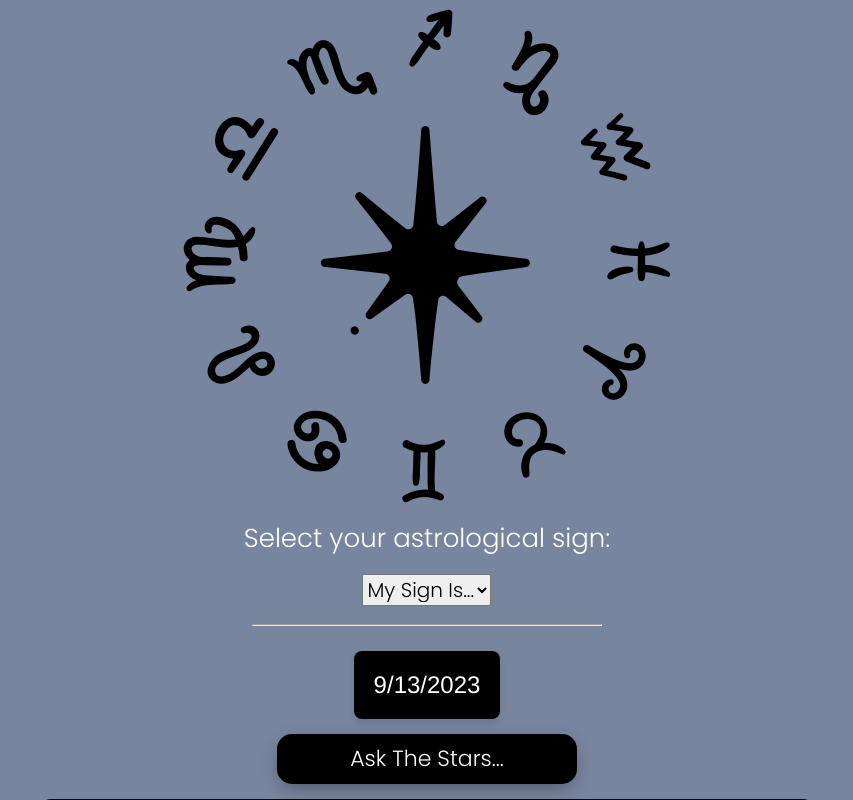
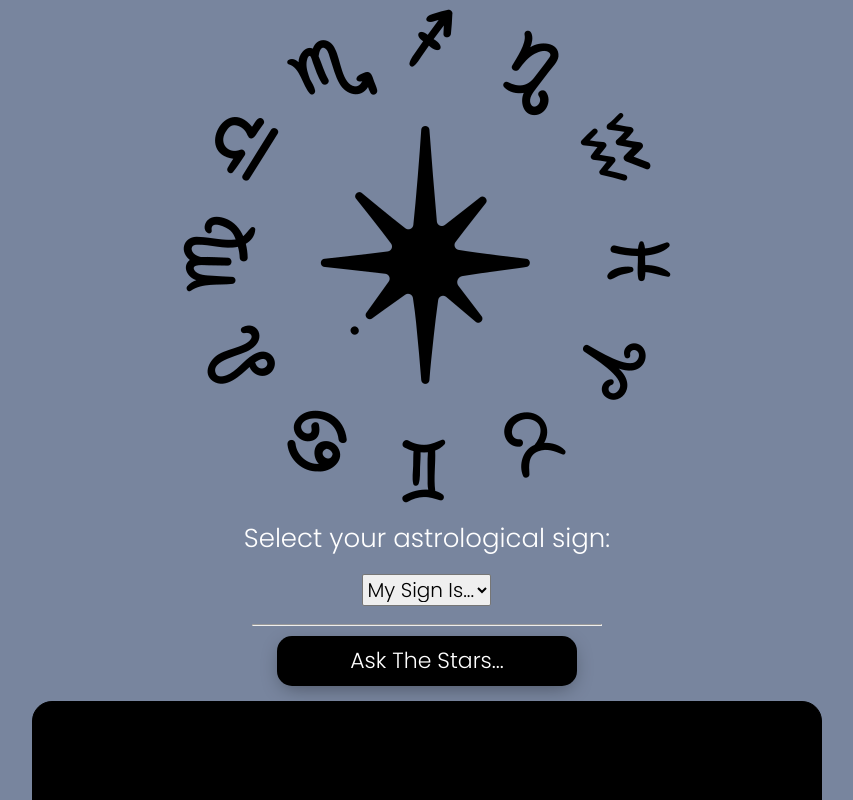
Before and after one commit to CoreySumma/astrology, a React (Create React App) app: page / in a window 1280 px wide. Shown: the top 800 px of the page, without its empty margins (213-1066 px from the left). Built offline with nearby package versions, Linux system fonts and the light colour scheme; no server answers.

Commit message:
fed gpt reverse geo loc for each user and incorporated it in prediction response

```diff
--- a/package.json
+++ b/package.json
@@ -37,5 +37,8 @@
       "last 1 firefox version",
       "last 1 safari version"
     ]
+  },
+  "devDependencies": {
+    "react-devtools": "^4.28.0"
   }
 }
--- a/src/components/DayAtAGlance/DayAtAGlance.jsx
+++ b/src/components/DayAtAGlance/DayAtAGlance.jsx
@@ -25,6 +25,7 @@ export default function DayAtAGlance({
         location,
         dispatch,
         description,
+        location
       );
       console.log("this is the result from gptApi", result);
       setPrediction(result);
--- a/src/components/header/Header.jsx
+++ b/src/components/header/Header.jsx
@@ -1,4 +1,4 @@
-import React from "react";
+import React, { useEffect } from "react";
 import Weather from "../Weather/Weather";
 import SignForm from "../SignForm/SignForm";
 import "./Header.css";
@@ -9,20 +9,19 @@ export default function Header({ data, time, sign, setSign }) {
   // console.log("this is within the header component", data);
   // set current date
   const dispatch = useDispatch();
-  let dateObj = new Date();
-  let month = dateObj.getMonth() + 1; // Months from 1-12
-  let day = dateObj.getDate();  // Gets the day of the month according to local time
-  let year = dateObj.getFullYear();
 
-  const newDate = month + "/" + day + "/" + year;
+  useEffect(() => {
+    const dateObj = new Date();
+    const newDate = dateObj.toLocaleDateString();
+    dispatch(updateDate(newDate));
+  }, [dispatch]);
 
-  dispatch(updateDate(newDate));
 
   return (
     data && (
       <header className="App-header">
         <SignForm sign={sign} setSign={setSign} data={data} time={time}/>
-        <p className="date-display"> {newDate} </p>
+        {/* <p className="date-display"> {newDate} </p> */}
         {/* <div className="Forecast">
           {data.current ? <Weather data={data} time={time}/> : <div></div>}
         </div> */}
--- a/src/pages/App/App.jsx
+++ b/src/pages/App/App.jsx
@@ -6,6 +6,7 @@ import React from "react";
 import DayAtAGlance from "../../components/DayAtAGlance/DayAtAGlance";
 import weatherApi from "../../utilities/weather-api";
 import { updateTime } from "../../actions";
+import { updateLocation } from "../../actions";
 import axios from "axios";
 
 export default function App() {
@@ -13,6 +14,8 @@ export default function App() {
   const [long, setLong] = useState(null);
   const [data, setData] = useState([]);
   const [sign, setSign] = useState([]);
+  // Flag to check if location has been fetched to avoid constant calling of API
+  let [locationFetched, setLocationFetched] = useState(false);
 
   const dispatch = useDispatch();
   // Call the openWeather API to get forecast and pass long and lat for reverse geo
@@ -31,6 +34,18 @@ export default function App() {
             res.data.results[0].address_components[3].long_name,
             res.data.results[0].address_components[5].long_name
           );
+          const locationData = `
+          ${res.data.results[0].address_components[2].long_name},
+          ${res.data.results[0].address_components[3].long_name},
+          ${res.data.results[0].address_components[5].long_name}`.trim();
+          let time = new Date().toLocaleTimeString("en-US", {
+            hour: "2-digit",
+            minute: "2-digit",
+            hour12: true,
+          });
+          dispatch(updateTime(time));
+          dispatch(updateLocation(locationData));
+          setLocationFetched(true);
           return `
           ${res.data.results[0].address_components[2].long_name},
           ${res.data.results[0].address_components[3].long_name},
@@ -41,18 +56,14 @@ export default function App() {
       };
       fetchData();
     }
-  }, [lat, long, dispatch]);
+  }, [lat, long, dispatch, locationFetched]);
 
   // Redux for retrieving data from the store for state
   let description = useSelector((state) => state.userData.description);
   let temp = useSelector((state) => state.userData.temp);
   let date = useSelector((state) => state.userData.date);
-  let time = new Date().toLocaleTimeString("en-US", {
-    hour: "2-digit",
-    minute: "2-digit",
-    hour12: true,
-  });
-  dispatch(updateTime(time));
+  let time = useSelector((state) => state.userData.time);
+  let location = useSelector((state) => state.userData.location);
 
   return (
     <div className="App">
@@ -66,6 +77,7 @@ export default function App() {
           time={time}
           description={description}
           sign={sign}
+          location={location}
         />
       </main>
     </div>
--- a/src/reducers/userData.js
+++ b/src/reducers/userData.js
@@ -60,7 +60,7 @@ const userData = (state = intializeState, action) => {
       console.log("Handling UPDATE_LOCATION action", action);
       return {
         ...state,
-        description: action.payload,
+        location: action.payload,
       };
     default:
       return state;
--- a/src/utilities/gpt-api.js
+++ b/src/utilities/gpt-api.js
@@ -18,7 +18,7 @@ export default async function gptApi(
       "https://api.openai.com/v1/completions",
       {
         model: "text-davinci-003",
-        prompt: gptPrompt(signData, date, time, temp, description),
+        prompt: gptPrompt(signData, date, time, temp, description, location),
         temperature: 0.7,
         max_tokens: 200,
       },
--- a/src/utilities/gpt-prompt.js
+++ b/src/utilities/gpt-prompt.js
@@ -1,4 +1,4 @@
-export function gptPrompt(signData, date, time, temp, description) {
+export function gptPrompt(signData, date, time, temp, description, location) {
   return `
 You are playing the part of a Fortune Teller for the user.
 Please give a prediction for the day using all information you
@@ -7,7 +7,8 @@ This is the current temp of where the user is ${temp}.
 This is the current weather description ${description}.
 This is the current date ${date}.
 This is the users current time ${time}.
-Use all of this information to seem knowledgable as a fortune teller for the day.
+This is the users current location ${location}.
+Use all of this information to seem knowledgable as a fortune teller for the day.Use the users location to suggest appropriate activities for the day.
 Please make it as accurate as you can with what you know about this sign and the
 day the user is requesting the prediction for. Use all of the information you have in your prediction.  Mention the day of the week, the date, the time, the temperature in a clever way.
 Example input: signData = Taurus, date = 2023-08-14, time = 1:00pm,temp = 100,location = New York, description = cloudy,
```
Also changed, not shown: 1 other file (tests, documents, lock files or other folders).
